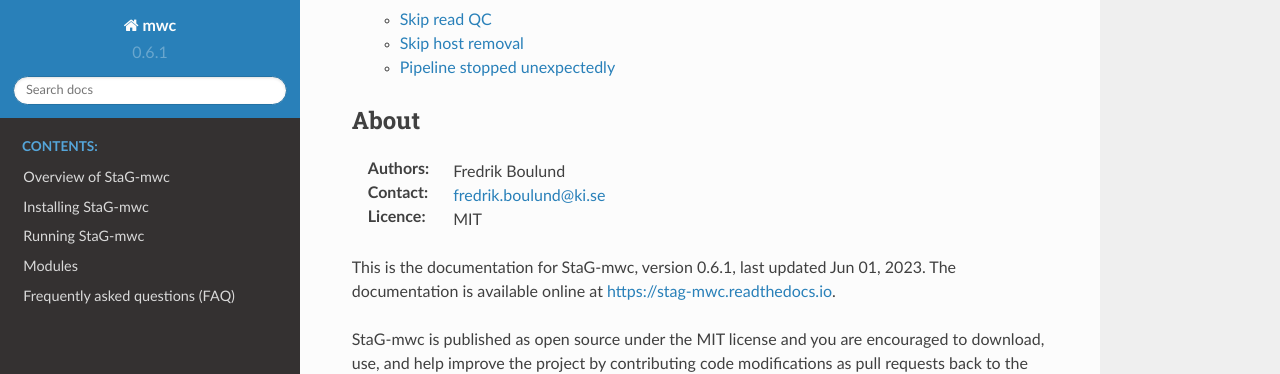
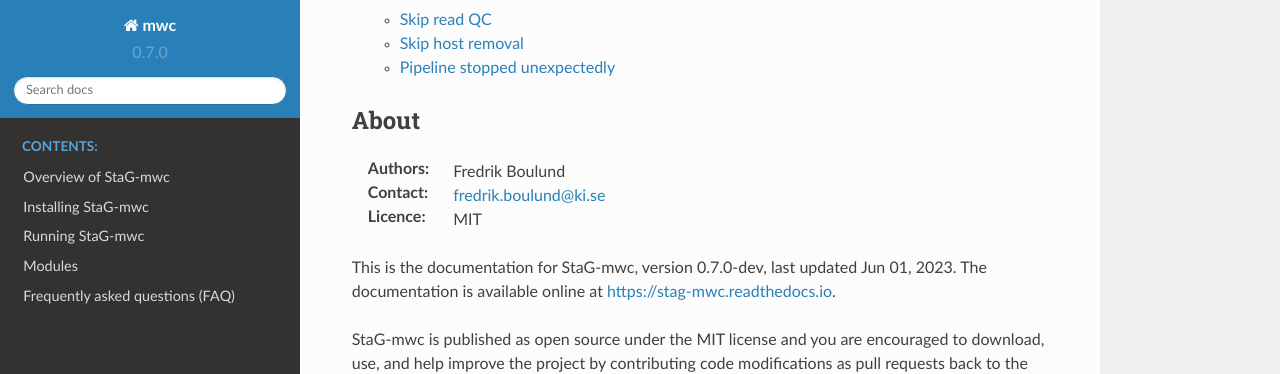
Before and after one commit to ctmrbio/stag-mwc, a Sphinx documentation site: the page built from docs/source/index.rst, in a window 1280 px wide and 900 px high, scrolled down 1148 px. Shown: the top 374 px of the window. Built offline with Sphinx 7.4.7 and the Read the Docs theme 2.0.0, drawn with Linux system fonts in a browser that asks for light colours.

Commit message:
Prepare for new develop cycle

```diff
--- a/docs/source/conf.py
+++ b/docs/source/conf.py
@@ -56,9 +56,9 @@ author = 'Fredrik Boulund'
 # built documents.
 #
 # The short X.Y version.
-version = '0.6.1'
+version = '0.7.0'
 # The full version, including alpha/beta/rc tags.
-release = '0.6.1'
+release = '0.7.0-dev'
 
 # reStructuredText prolog contains a string of reStructuredText that will be
 # included at the beginning of every source file that is read.
```
Also changed, not shown: CHANGELOG.md (+12 -0 lines), 1 other file.
